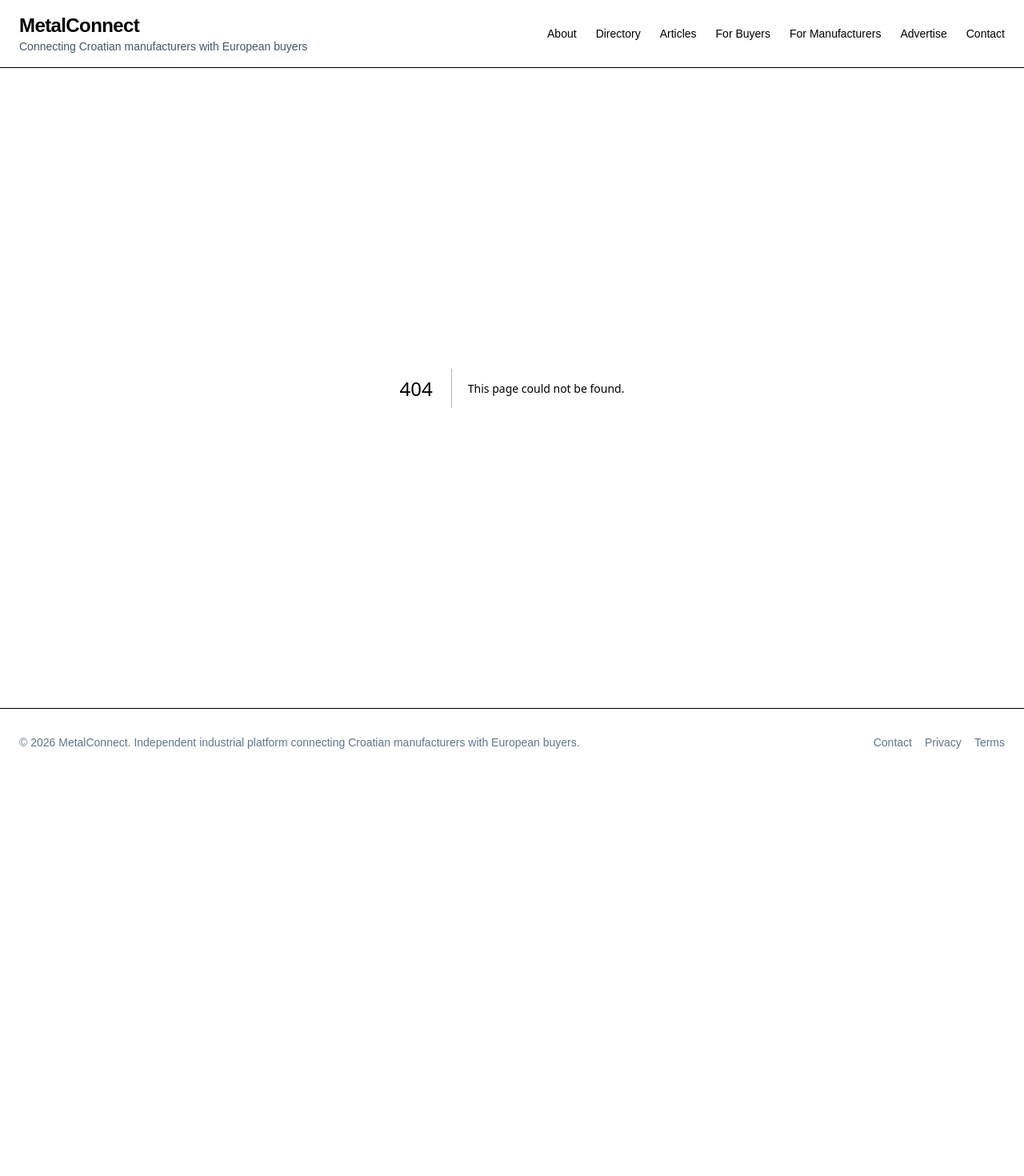
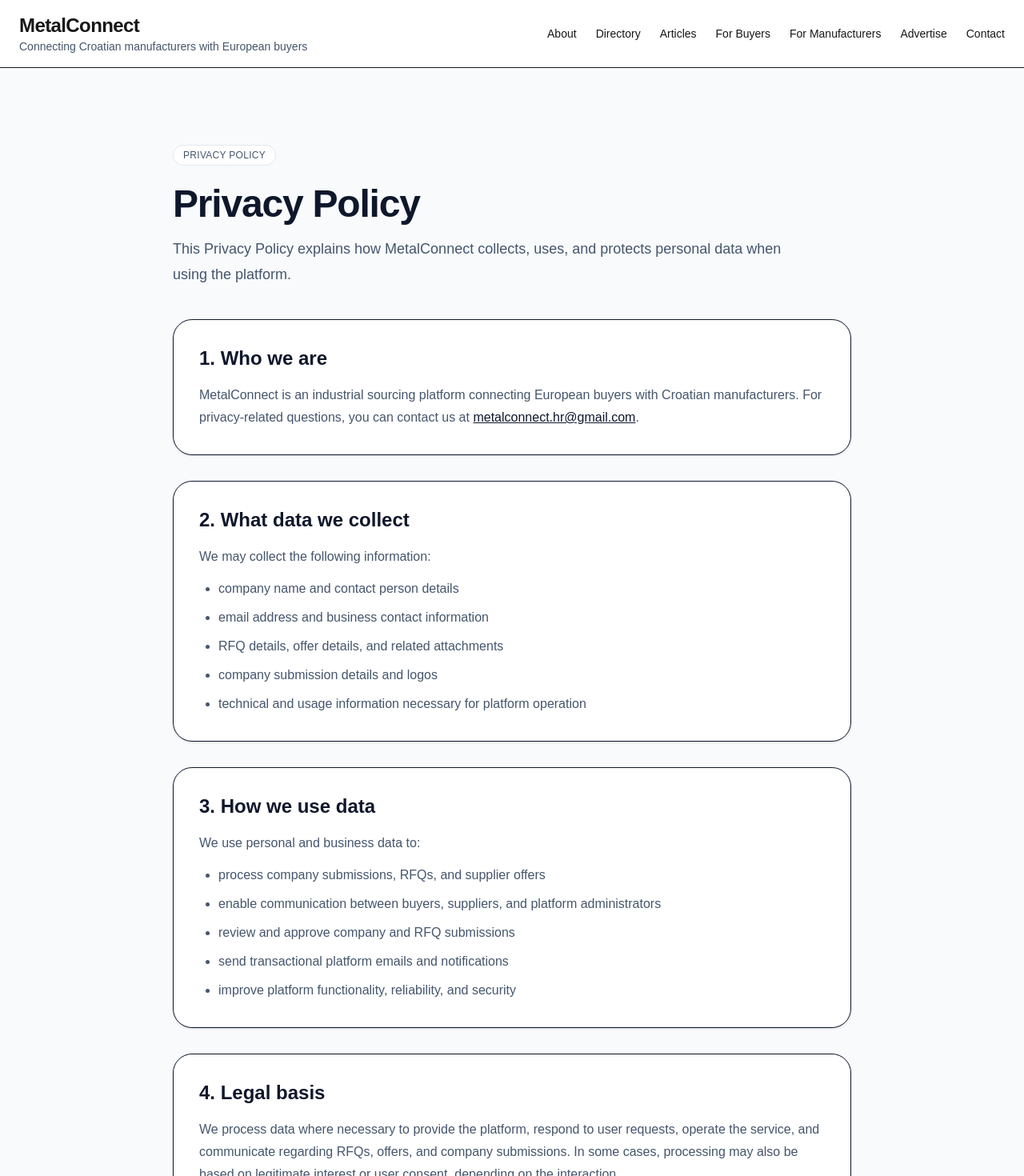
Before and after one commit to mini16111985-hub/metalconnect, a Next.js app: page /privacy in a window 1280 px wide. Before the commit this address had no page. Shown: the top 1470 px of the page at 80% size. Before the commit the page ends 970 px from the top, so only its background shows below. Built offline with nearby package versions, Linux system fonts and the light colour scheme.

Commit message:
add privacy policy page

```diff
--- /dev/null
+++ b/app/privacy/page.js
@@ -0,0 +1,122 @@
+export const metadata = {
+  title: "Privacy Policy | MetalConnect",
+  description: "Privacy Policy for MetalConnect.",
+};
+
+export default function PrivacyPage() {
+  return (
+    <main className="min-h-screen bg-slate-50 text-slate-900">
+      <section className="mx-auto max-w-4xl px-6 py-16 md:py-24">
+        <div className="mb-6 inline-flex rounded-full border border-slate-200 bg-white px-3 py-1 text-xs font-medium uppercase tracking-wide text-slate-600">
+          Privacy Policy
+        </div>
+
+        <h1 className="text-4xl font-bold tracking-tight md:text-5xl">
+          Privacy Policy
+        </h1>
+
+        <p className="mt-4 max-w-3xl text-lg leading-8 text-slate-600">
+          This Privacy Policy explains how MetalConnect collects, uses, and protects personal data when using the platform.
+        </p>
+
+        <div className="mt-10 space-y-8">
+          <section className="rounded-3xl border bg-white p-8 shadow-sm">
+            <h2 className="text-2xl font-semibold">1. Who we are</h2>
+            <p className="mt-4 leading-7 text-slate-600">
+              MetalConnect is an industrial sourcing platform connecting European buyers with Croatian manufacturers.
+              For privacy-related questions, you can contact us at{" "}
+              <a
+                href="mailto:metalconnect.hr@gmail.com"
+                className="font-medium text-slate-900 underline"
+              >
+                metalconnect.hr@gmail.com
+              </a>.
+            </p>
+          </section>
+
+          <section className="rounded-3xl border bg-white p-8 shadow-sm">
+            <h2 className="text-2xl font-semibold">2. What data we collect</h2>
+            <div className="mt-4 space-y-3 leading-7 text-slate-600">
+              <p>We may collect the following information:</p>
+              <ul className="list-disc space-y-2 pl-6">
+                <li>company name and contact person details</li>
+                <li>email address and business contact information</li>
+                <li>RFQ details, offer details, and related attachments</li>
+                <li>company submission details and logos</li>
+                <li>technical and usage information necessary for platform operation</li>
+              </ul>
+            </div>
+          </section>
+
+          <section className="rounded-3xl border bg-white p-8 shadow-sm">
+            <h2 className="text-2xl font-semibold">3. How we use data</h2>
+            <div className="mt-4 space-y-3 leading-7 text-slate-600">
+              <p>We use personal and business data to:</p>
+              <ul className="list-disc space-y-2 pl-6">
+                <li>process company submissions, RFQs, and supplier offers</li>
+                <li>enable communication between buyers, suppliers, and platform administrators</li>
+                <li>review and approve company and RFQ submissions</li>
+                <li>send transactional platform emails and notifications</li>
+                <li>improve platform functionality, reliability, and security</li>
+              </ul>
+            </div>
+          </section>
+
+          <section className="rounded-3xl border bg-white p-8 shadow-sm">
+            <h2 className="text-2xl font-semibold">4. Legal basis</h2>
+            <p className="mt-4 leading-7 text-slate-600">
+              We process data where necessary to provide the platform, respond to user requests, operate the service,
+              and communicate regarding RFQs, offers, and company submissions. In some cases, processing may also be
+              based on legitimate interest or user consent, depending on the interaction.
+            </p>
+          </section>
+
+          <section className="rounded-3xl border bg-white p-8 shadow-sm">
+            <h2 className="text-2xl font-semibold">5. Data sharing</h2>
+            <p className="mt-4 leading-7 text-slate-600">
+              We do not sell personal data. Information may be shared only where necessary for operating the platform,
+              including with infrastructure and service providers such as hosting, database, storage, and email delivery services.
+            </p>
+          </section>
+
+          <section className="rounded-3xl border bg-white p-8 shadow-sm">
+            <h2 className="text-2xl font-semibold">6. Data retention</h2>
+            <p className="mt-4 leading-7 text-slate-600">
+              We keep personal and business data only for as long as necessary to operate the platform, maintain records,
+              resolve disputes, meet legal obligations, and protect the service from misuse.
+            </p>
+          </section>
+
+          <section className="rounded-3xl border bg-white p-8 shadow-sm">
+            <h2 className="text-2xl font-semibold">7. Security</h2>
+            <p className="mt-4 leading-7 text-slate-600">
+              We take reasonable technical and organizational measures to protect data against unauthorized access, loss,
+              misuse, or disclosure. However, no online service can guarantee absolute security.
+            </p>
+          </section>
+
+          <section className="rounded-3xl border bg-white p-8 shadow-sm">
+            <h2 className="text-2xl font-semibold">8. Your rights</h2>
+            <p className="mt-4 leading-7 text-slate-600">
+              Depending on applicable law, you may have the right to request access to your data, correction, deletion,
+              restriction of processing, or objection to certain uses. Requests can be sent to{" "}
+              <a
+                href="mailto:metalconnect.hr@gmail.com"
+                className="font-medium text-slate-900 underline"
+              >
+                metalconnect.hr@gmail.com
+              </a>.
+            </p>
+          </section>
+
+          <section className="rounded-3xl border bg-white p-8 shadow-sm">
+            <h2 className="text-2xl font-semibold">9. Changes to this policy</h2>
+            <p className="mt-4 leading-7 text-slate-600">
+              We may update this Privacy Policy from time to time. The latest version will always be published on this page.
+            </p>
+          </section>
+        </div>
+      </section>
+    </main>
+  );
+}
```
